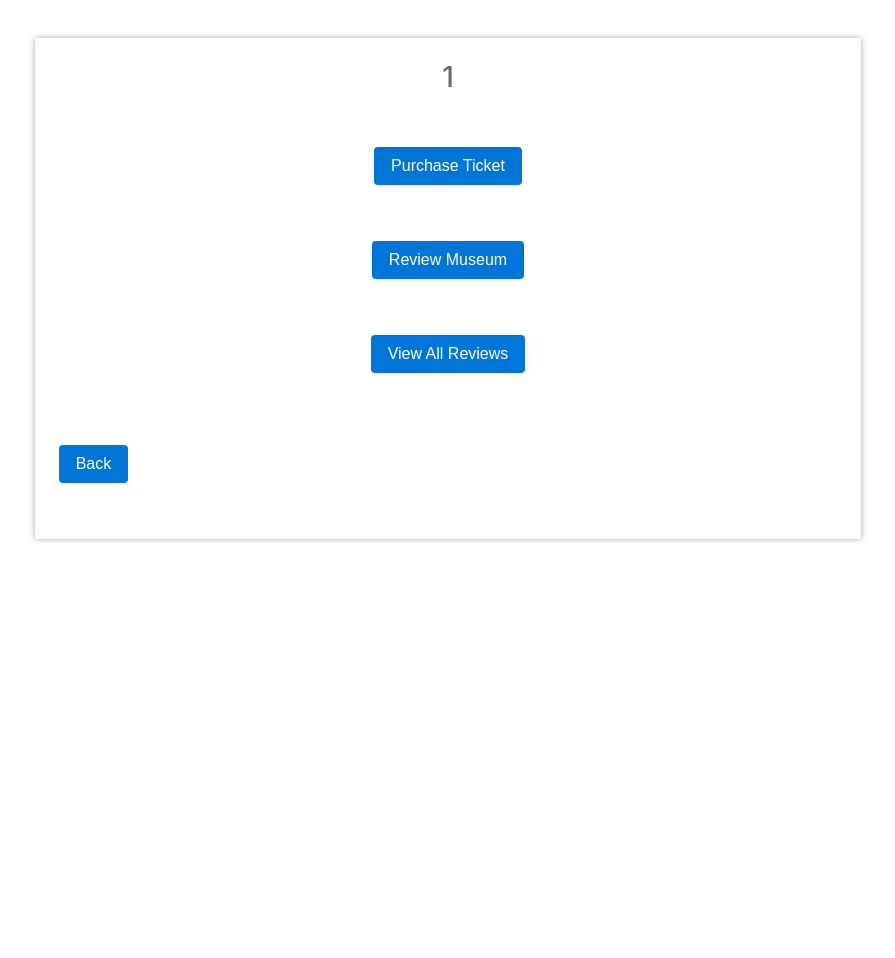
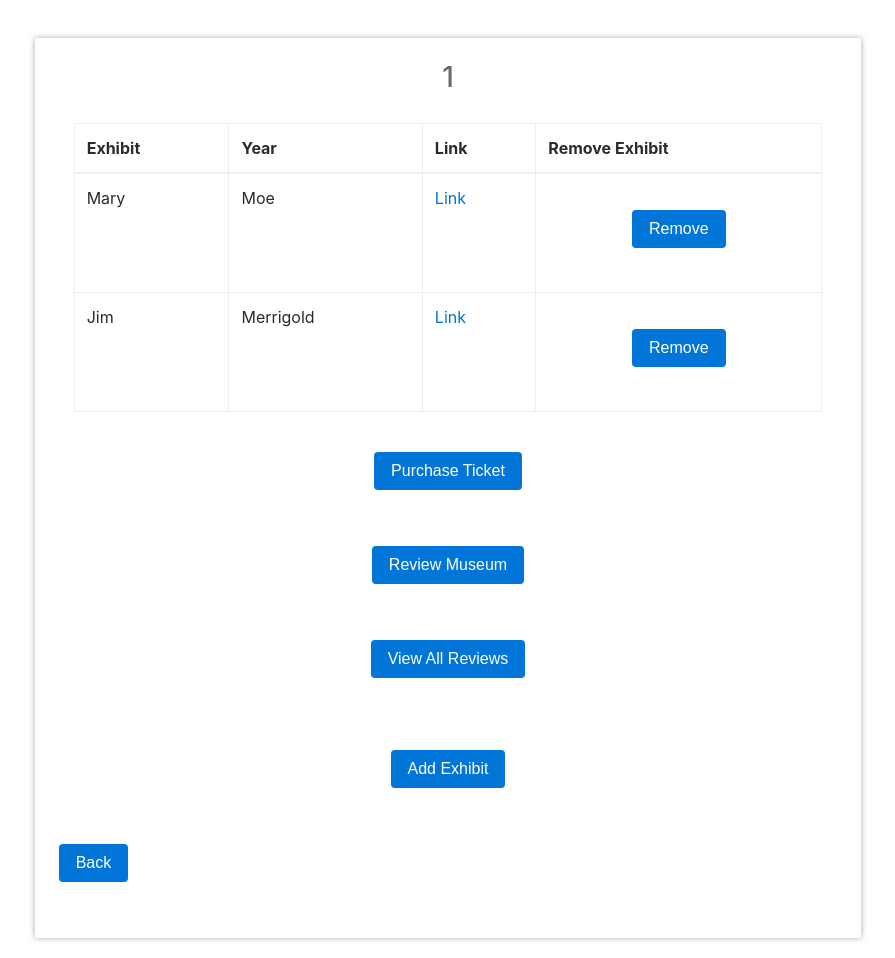
Before and after one commit to dcochs3/CS4400, a Flask app: page /museum/1 in a window 1280 px wide. Shown: the part 56-1014 px from the top of the page, without its empty margins (192-1087 px from the left). Before the commit the page ends 598 px from the top, so only its background shows below. Run offline with Flask 2, Linux system fonts and the light colour scheme; some libraries are stand-ins or nearby versions.

Commit message:
added initial table structure idea

```diff
--- a/app.py
+++ b/app.py
@@ -72,6 +72,9 @@ def login():
     # if login was successful, set this to the user's email
     # TODO
     session['user'] = 'howdy@gmail.com'
+    # if user email exists in the admin table
+    # if user email isCurator flag is marked
+    # these yield different views
     return redirect(url_for('loggedin'))
 
 #rendering home page after logging in
--- a/static/styles/museumStyle.css
+++ b/static/styles/museumStyle.css
@@ -58,7 +58,9 @@
 #create-folder-button,
 #purchase-ticket-button,
 #leave-review-button,
-#view-reviews-button {
+#view-reviews-button,
+#submit-exhibit-button,
+#add-exhibit-button {
     font-size: 16px;
     background-color: #0275d8;
     margin-top: 3vh;
@@ -71,7 +73,9 @@
 #create-folder-button:hover,
 #purchase-ticket-button:hover,
 #leave-review-button:hover,
-#view-reviews-button:hover {
+#view-reviews-button:hover,
+#submit-exhibit-button:hover,
+#add-exhibit-button:hover {
     background-color: #FDDA24;
     cursor: pointer;
 }
@@ -121,7 +125,8 @@
 }
 
 #all-museums-button,
-#curator-request-button {
+#curator-request-button,
+#remove-exhibit-button {
     font-size: 16px;
     background-color: #0275d8;
     margin-top: 3vh;
@@ -129,7 +134,8 @@
     color: white;
 }
 #all-museums-button:hover,
-#curator-request-button:hover {
+#curator-request-button:hover,
+#remove-exhibit-button:hover {
     background-color: #FDDA24;
     cursor: pointer;
 }
--- a/templates/specificMuseum.html
+++ b/templates/specificMuseum.html
@@ -31,26 +31,77 @@
                         <p class="error" style="color:red;"><strong>*</strong> {{ error }}
                     {% endif %}
 
+                    <div class="container">
+                        <table class="table table-bordered table-hover">
+                            <thead>
+                                <tr>
+                                    <th>Exhibit</th>
+                                    <th>Year</th>
+                                    <th>Link</th>
+                                    <!-- if isCurator -->
+                                    <th>Remove Exhibit</th>
+                                </tr>
+                            </thead>
+                            <tbody>
+                                <!-- for each exhibit in museum -->
+                                <tr>
+                                    <td>Mary</td>
+                                    <td>Moe</td>
+                                    <td>
+                                        <a href="/">Link</a>
+                                    </td>
+                                    <!-- if isCurator -->
+                                    <td>
+                                        <!-- TODO action -->
+                                        <form action='/back'>
+                                            <div style="text-align:center;">
+                                                <button type="submit" name="remove-exhibit-button" class="btn" id="remove-exhibit-button" value="Remove">Remove</button>
+                                            </div>
+                                        </form>
+                                    </td>
+                                </tr>
+                                <tr>
+                                    <td>Jim</td>
+                                    <td>Merrigold</td>
+                                    <td>
+                                        <a href="/">Link</a>
+                                    </td>
+                                    <td>
+                                        <!-- TODO action -->
+                                        <form action='/back'>
+                                            <div style="text-align:center;">
+                                                <button type="submit" name="remove-exhibit-button" class="btn" id="remove-exhibit-button" value="Remove">Remove</button>
+                                            </div>
+                                        </form>
+                                    </td>
+                                </tr>
+                            </tbody>
+                        </table>
+                    </div>
 
-<!--
-                    view other reviews -->
+
                     <div style="text-align:center;">
-
                         <!-- Purchase Ticket BUTTON -->
                         <button type="button" name="purchase-ticket-button" class="btn" id="purchase-ticket-button" value="Purchase" data-toggle="modal" data-target="#purchase-ticket-modal">Purchase Ticket</button>
                     </div>
+
                     <div style="text-align:center;">
-
                         <!-- Leave a Review BUTTON -->
                         <button type="button" name="leave-review-button" class="btn" id="leave-review-button" value="Review" data-toggle="modal" data-target="#leave-review-modal">Review Museum</button>
+                    </div>
 
-                    </div>
                     <form method=POST action='/viewReviews/{{museum_name}}'>
                         <div class="form-group">
                             <!-- View all Reviews BUTTON -->
                             <button type="submit" name="view-reviews-button" class="btn" id="view-reviews-button" value="View">View All Reviews</button>
                         </div>
                     </form>
+
+                    <!-- if isCurator -->
+                    <div style="text-align:center;">
+                        <!-- Add Exhibit BUTTON -->
+                        <button type="button" name="add-exhibit-button" class="btn" id="add-exhibit-button" value="Add" data-toggle="modal" data-target="#add-exhibit-modal">Add Exhibit</button>
+                    </div>
 
 
                     <!-- Purchase Ticket pop-up -->
@@ -131,6 +182,50 @@
                     </div>
 
 
+                    <!-- Add exhibit pop-up -->
+                    <div class="modal fade" id="add-exhibit-modal" tabindex="-1" role="dialog" aria-hidden="true">
+                        <div class="modal-dialog" role="document">
+                            <div class="modal-content">
+                                <div class="modal-header">
+                                    <h5 class="modal-title">New Exhibit Form</h5>
+                                    <button type="button" class="close" data-dismiss="modal" aria-label="Close">
+                                        <span aria-hidden="true">&times;</span>
+                                    </button>
+                                </div>
+
+                                <!-- TO DO: ACTION -->
+                                <form method=POST action='/museum/{{museum_name}}'>
+                                    <div class="modal-body">
+                                        <div class="form-group">
+                                            <p class="error-message"></p>
+
+                                            <!--EXHIBIT NAME INPUT-->
+                                            <div class="form-group">
+                                                <input type="text" name="exhibitname" class="form-control" id="input-exhibitname" placeholder="Exhibit Name" required>
+                                            </div>
+                                            <!--YEAR INPUT-->
+                                            <div class="form-group">
+                                                <input type="text" name="year" class="form-control" id="input-year" placeholder="Year" required>
+                                            </div>
+                                            <!-- Link -->
+                                            <div class="form-group">
+                                                <input type="text" name="link" class="form-control" id="input-link" placeholder="Link">
+                                            </div>
+
+                                        </div>
+                                    </div>
+                                    <div class="modal-footer">
+                                        <button type="button" class="btn btn-secondary" data-dismiss="modal">Cancel</button>
+                                        <button class="btn btn-primary" name="submit-exhibit-button" id="submit-exhibit-button" type="submit">Submit Exhibit</button>
+                                    </div>
+                                </form>
+                            </div>
+                        </div>
+                    </div>
+
+
+
+
 
                     <form action='/back'>
                         <div style="text-align:left;">
```
